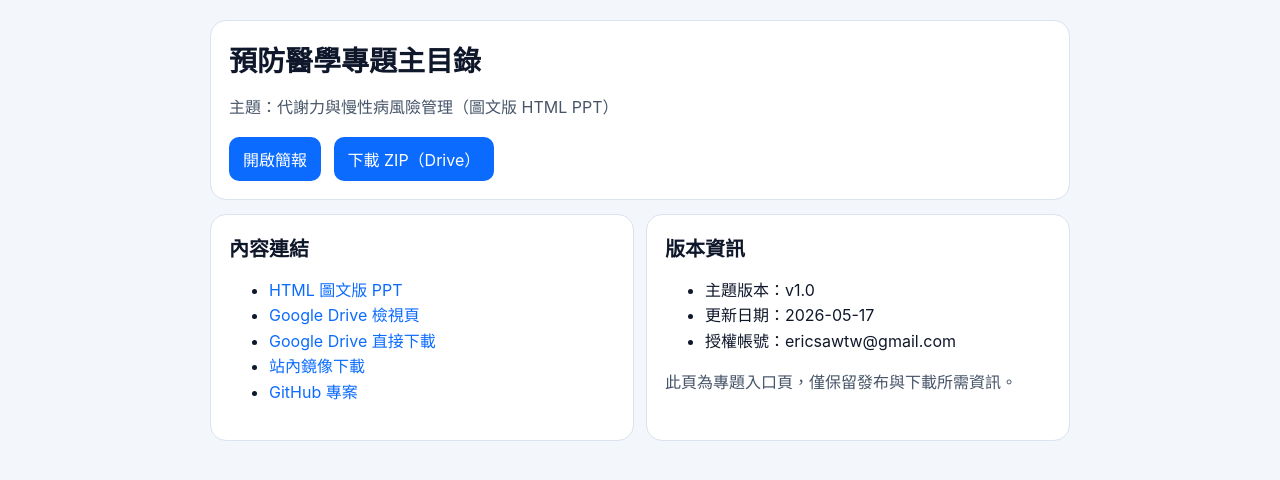
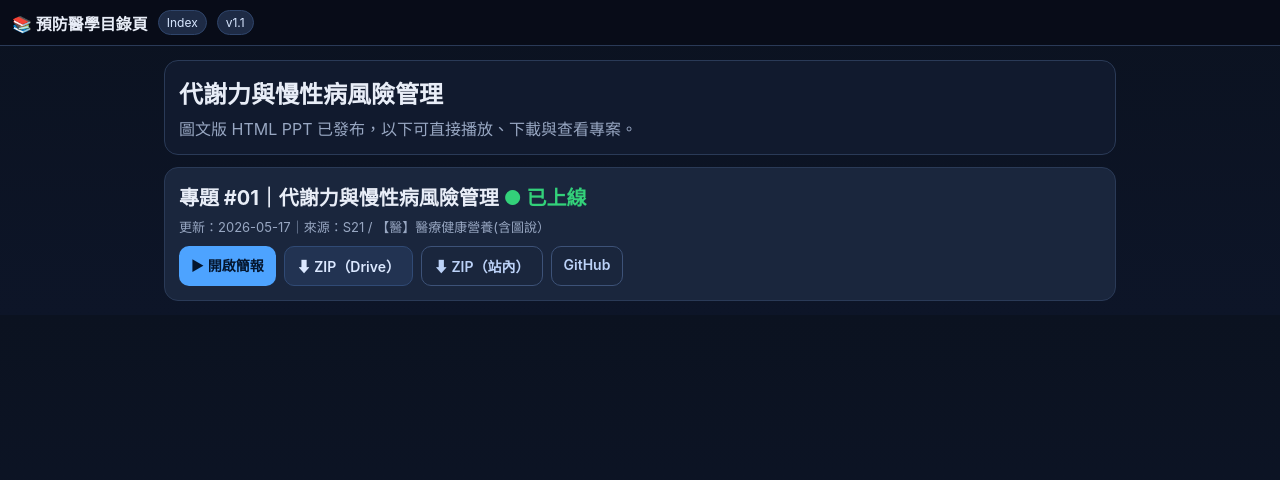
Before and after one commit to ericsawtw/preventive-med-mvp, a website: page public/index.html in a window 1280 px wide. Drawn offline with Linux system fonts and the light colour scheme.

Commit message:
Restyle index page to dashboard-style directory layout

```diff
--- a/public/index.html
+++ b/public/index.html
@@ -3,53 +3,53 @@
 <head>
   <meta charset="UTF-8" />
   <meta name="viewport" content="width=device-width, initial-scale=1.0" />
-  <title>預防醫學專題主目錄</title>
+  <title>預防醫學｜目錄頁</title>
   <style>
-    :root{--bg:#f3f6fb;--card:#fff;--text:#0f172a;--muted:#475569;--line:#dbe3ef;--brand:#0b6bff;}
+    :root{--bg:#0b1220;--panel:#111a2e;--card:#1a263d;--line:#2a3a57;--text:#e8edf7;--muted:#98a7c2;--accent:#4da3ff;--ok:#33d17a}
     *{box-sizing:border-box}
-    body{margin:0;font-family:-apple-system,BlinkMacSystemFont,"Segoe UI",sans-serif;background:var(--bg);color:var(--text)}
-    .wrap{max-width:900px;margin:0 auto;padding:20px}
-    .card{background:var(--card);border:1px solid var(--line);border-radius:16px;padding:18px;margin-bottom:14px}
-    h1{font-size:28px;margin:0 0 8px}
-    h2{font-size:20px;margin:0 0 10px}
-    p,.muted,li{line-height:1.6}
-    .muted{color:var(--muted)}
-    a{color:var(--brand);text-decoration:none}
-    a:hover{text-decoration:underline}
-    .btn{display:inline-block;background:var(--brand);color:#fff !important;padding:10px 14px;border-radius:10px;margin-right:8px}
-    .grid{display:grid;grid-template-columns:1fr 1fr;gap:12px}
-    @media (max-width:700px){.grid{grid-template-columns:1fr}}
+    body{margin:0;background:linear-gradient(180deg,#0b1220,#0d1528);color:var(--text);font-family:-apple-system,BlinkMacSystemFont,"Segoe UI",sans-serif}
+    .topbar{position:sticky;top:0;z-index:1000;display:flex;align-items:center;gap:10px;padding:10px 12px;background:rgba(8,13,24,.9);backdrop-filter:blur(8px);border-bottom:1px solid var(--line)}
+    .topbar .title{font-weight:700}
+    .chip{font-size:12px;color:#d8e7ff;background:#1e2b45;border:1px solid #2f456b;padding:4px 8px;border-radius:999px}
+    .wrap{max-width:980px;margin:0 auto;padding:14px}
+    .hero{background:var(--panel);border:1px solid var(--line);border-radius:14px;padding:14px;margin-bottom:12px}
+    .hero h1{margin:0 0 6px;font-size:24px}
+    .hero p{margin:0;color:var(--muted)}
+    .grid{display:grid;gap:12px}
+    .card{background:var(--card);border:1px solid var(--line);border-radius:14px;padding:14px}
+    .card h2{margin:0 0 6px;font-size:20px}
+    .meta{font-size:13px;color:var(--muted);margin-bottom:10px}
+    .actions{display:flex;flex-wrap:wrap;gap:8px}
+    .btn{display:inline-block;padding:9px 12px;border-radius:10px;text-decoration:none;font-weight:600;font-size:14px}
+    .btn.primary{background:var(--accent);color:#04152d}
+    .btn.secondary{background:#223352;color:#dbe8ff;border:1px solid #304a75}
+    .btn.ghost{background:transparent;color:#bcd2f8;border:1px solid #3d5278}
+    .ok{color:var(--ok)}
   </style>
 </head>
 <body>
+  <div class="topbar">
+    <div class="title">📚 預防醫學目錄頁</div>
+    <span class="chip">Index</span>
+    <span class="chip">v1.1</span>
+  </div>
+
   <main class="wrap">
-    <section class="card">
-      <h1>預防醫學專題主目錄</h1>
-      <p class="muted">主題：代謝力與慢性病風險管理（圖文版 HTML PPT）</p>
-      <a class="btn" href="./ppt-metabolic-prevention.html" target="_blank">開啟簡報</a>
-      <a class="btn" href="https://drive.google.com/uc?id=1ml64WccW0i62OpwV-6hmSrH0CI-Fefz5&export=download" target="_blank">下載 ZIP（Drive）</a>
+    <section class="hero">
+      <h1>代謝力與慢性病風險管理</h1>
+      <p>圖文版 HTML PPT 已發布，以下可直接播放、下載與查看專案。</p>
     </section>
 
     <section class="grid">
       <article class="card">
-        <h2>內容連結</h2>
-        <ul>
-          <li><a href="./ppt-metabolic-prevention.html" target="_blank">HTML 圖文版 PPT</a></li>
-          <li><a href="https://drive.google.com/file/d/1ml64WccW0i62OpwV-6hmSrH0CI-Fefz5/view?usp=drivesdk" target="_blank">Google Drive 檢視頁</a></li>
-          <li><a href="https://drive.google.com/uc?id=1ml64WccW0i62OpwV-6hmSrH0CI-Fefz5&export=download" target="_blank">Google Drive 直接下載</a></li>
-          <li><a href="./downloads/metabolic-prevention-ppt.zip" target="_blank">站內鏡像下載</a></li>
-          <li><a href="https://github.com/ericsawtw/preventive-med-mvp" target="_blank">GitHub 專案</a></li>
-        </ul>
-      </article>
-
-      <article class="card">
-        <h2>版本資訊</h2>
-        <ul>
-          <li>主題版本：v1.0</li>
-          <li>更新日期：2026-05-17</li>
-          <li>授權帳號：ericsawtw@gmail.com</li>
-        </ul>
-        <p class="muted">此頁為專題入口頁，僅保留發布與下載所需資訊。</p>
+        <h2>專題 #01｜代謝力與慢性病風險管理 <span class="ok">● 已上線</span></h2>
+        <div class="meta">更新：2026-05-17｜來源：S21 / 【醫】醫療健康營養(含圖說）</div>
+        <div class="actions">
+          <a class="btn primary" href="./ppt-metabolic-prevention.html" target="_blank">▶ 開啟簡報</a>
+          <a class="btn secondary" href="https://drive.google.com/uc?id=1ml64WccW0i62OpwV-6hmSrH0CI-Fefz5&export=download" target="_blank">⬇ ZIP（Drive）</a>
+          <a class="btn ghost" href="./downloads/metabolic-prevention-ppt.zip" target="_blank">⬇ ZIP（站內）</a>
+          <a class="btn ghost" href="https://github.com/ericsawtw/preventive-med-mvp" target="_blank">GitHub</a>
+        </div>
       </article>
     </section>
   </main>
```
